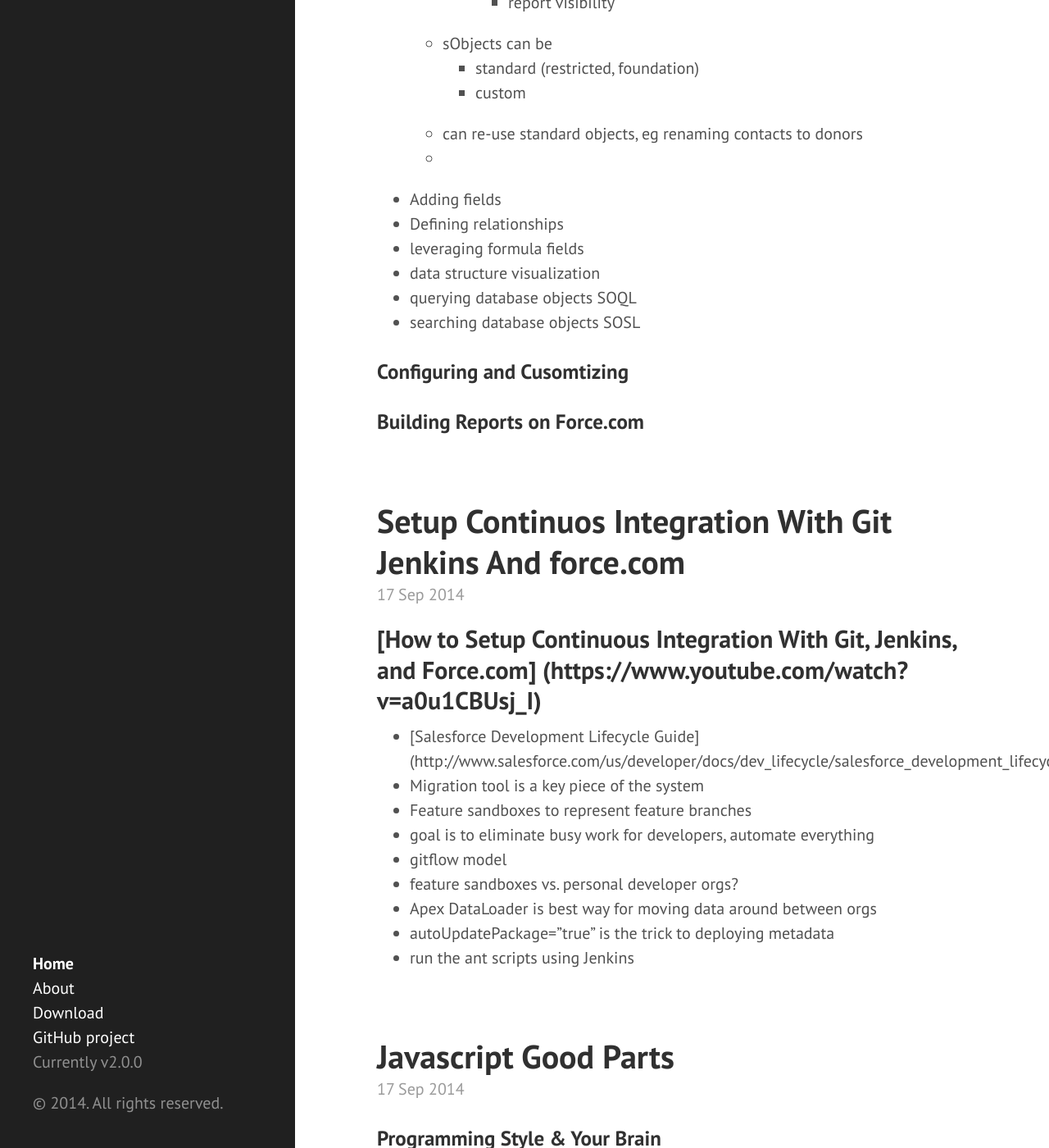
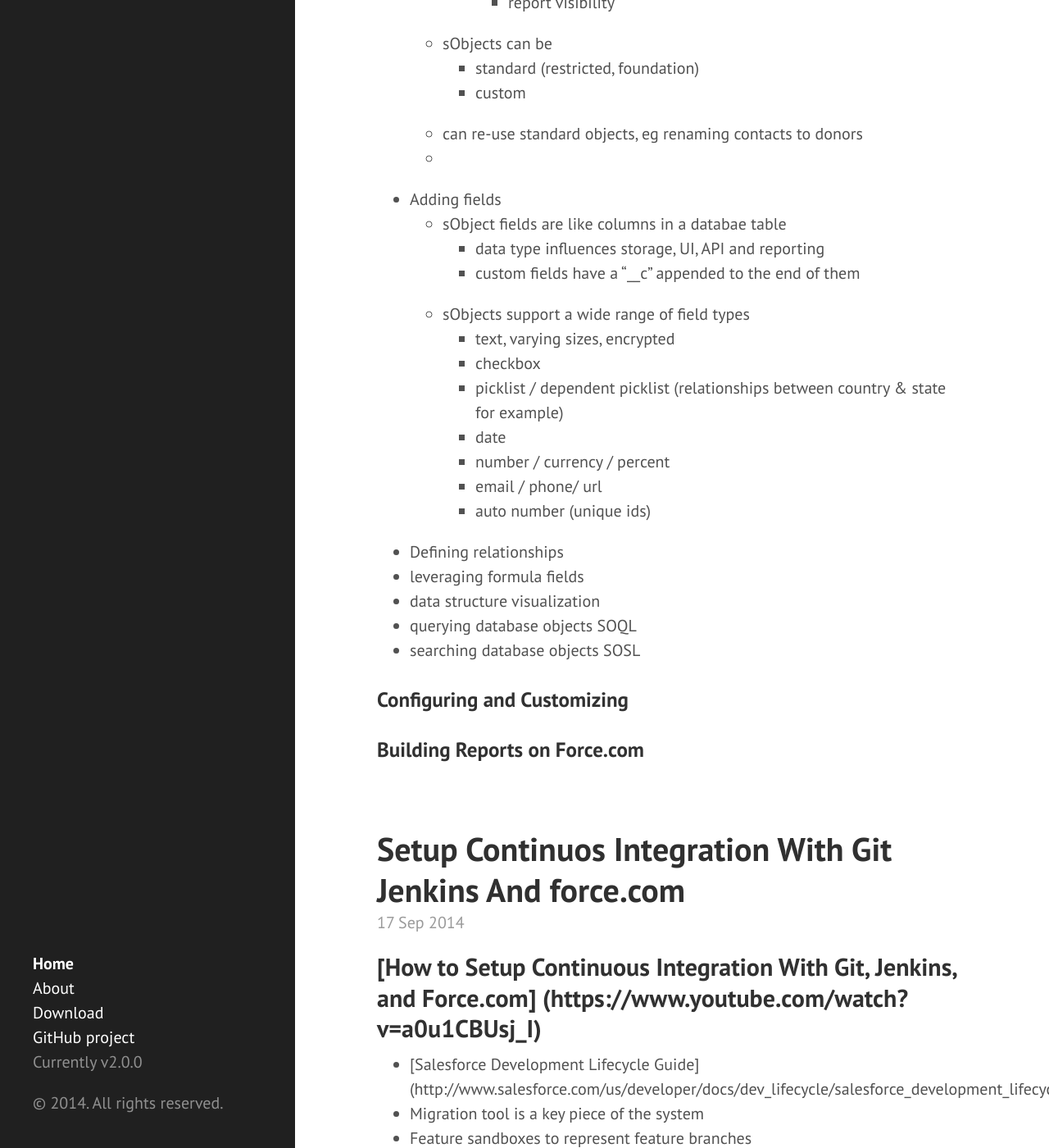
Before and after one commit to eneiand/eneiand.github.io, a Jekyll site: the page built from index.html, in a window 1280 px wide and 1400 px high, scrolled down 2215 px. Shown: the whole window at 82% size. Built offline with Jekyll 4.4.1, drawn with Linux system fonts in a browser that asks for light colours; Markdown is read by kramdown in place of the engine named in the settings; the list of posts is cut into pages by our own code.

Commit message:
Update 2014-09-23-force.com-for-developers.md

```diff
--- a/_posts/2014-09-23-force.com-for-developers.md
+++ b/_posts/2014-09-23-force.com-for-developers.md
@@ -70,12 +70,24 @@ Building the data model for our solution
   * can re-use standard objects, eg renaming contacts to donors
   *
 * Adding fields
+  * sObject fields are like columns in a databae table
+    * data type influences storage, UI, API and reporting
+    * custom fields have a "__c" appended to the end of them
+  * sObjects support a wide range of field types
+    * text, varying sizes, encrypted
+    * checkbox
+    * picklist / dependent picklist (relationships between country & state for example)
+    * date
+    * number / currency / percent
+    * email / phone/ url
+    * auto number (unique ids)
+
 * Defining relationships
 * leveraging formula fields
 * data structure visualization
 * querying database objects SOQL
 * searching database objects SOSL
 
-### Configuring and Cusomtizing
+### Configuring and Customizing
 
 ### Building Reports on Force.com
```
